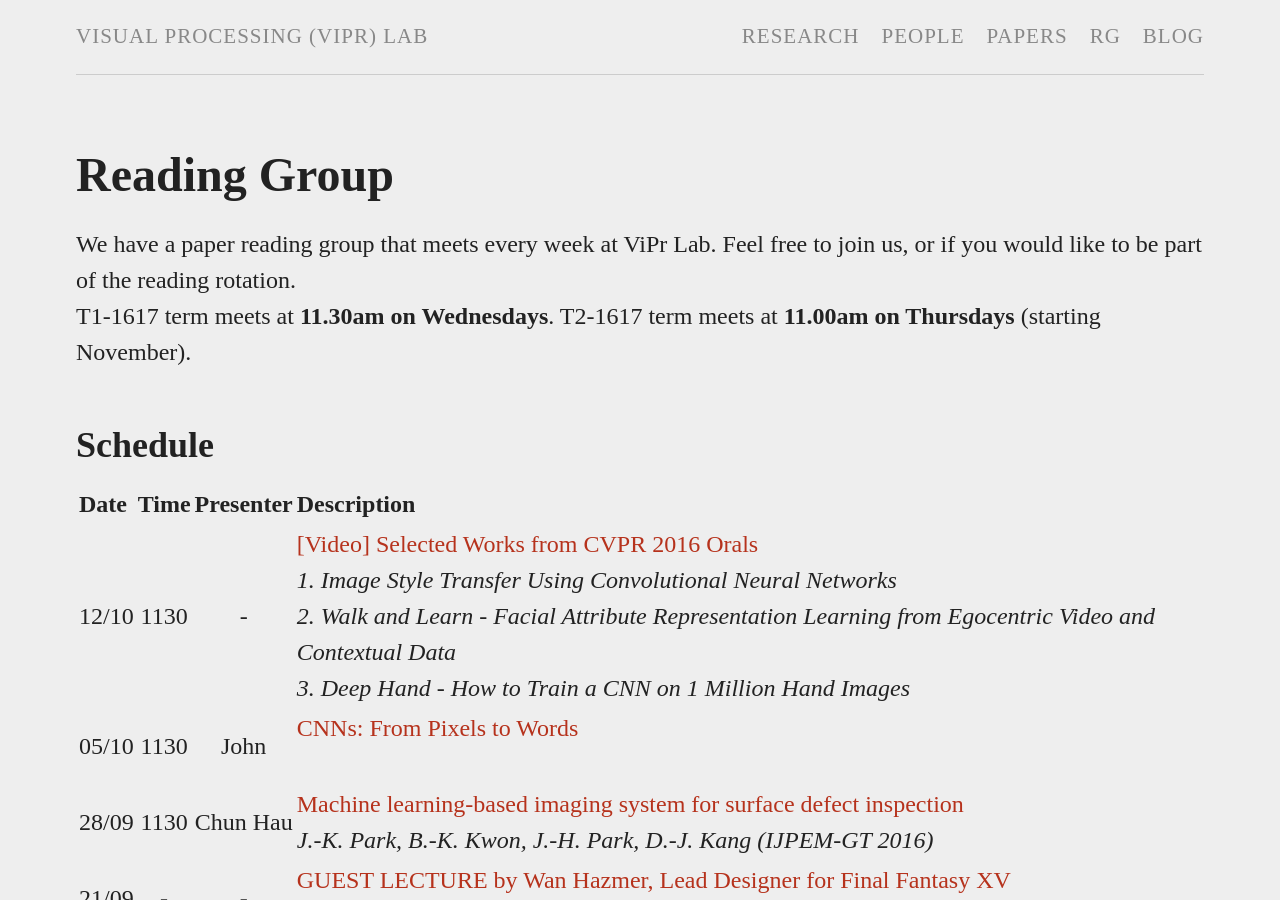
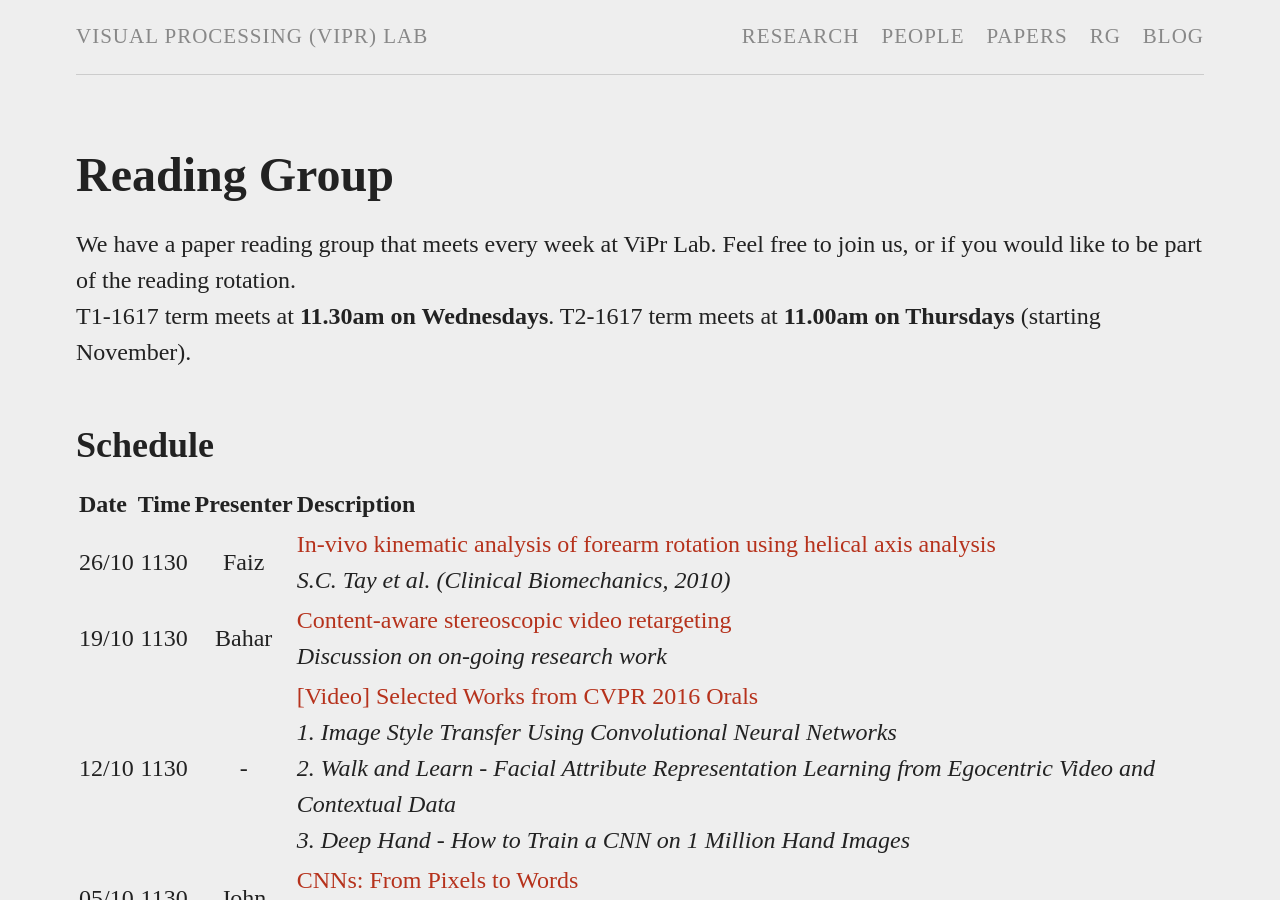
Before and after one commit to viprlab/viprlab.github.io, a Jekyll site: the page built from readinggroup.md, in a window 1280 px wide and 900 px high. Built offline with Jekyll 4.4.1, drawn with Linux system fonts in a browser that asks for light colours.

Commit message:
update rg

```diff
--- a/readinggroup.md
+++ b/readinggroup.md
@@ -3,6 +3,17 @@ layout: page
 permalink: /readinggroup/
 title: Reading Group
 reads:
+    - date: "26/10"
+      time: "1130"
+      presenter: "Faiz"
+      paper: "In-vivo kinematic analysis of forearm rotation using helical axis analysis"
+      details: "S.C. Tay et al. (Clinical Biomechanics, 2010)"
+      url: "http://dx.doi.org/10.1016/j.clinbiomech.2010.03.010"
+    - date: "19/10"
+      time: "1130"
+      presenter: "Bahar"
+      paper: "Content-aware stereoscopic video retargeting"
+      details: "Discussion on on-going research work"
     - date: "12/10"
       time: "1130"
       presenter: "-"
```
